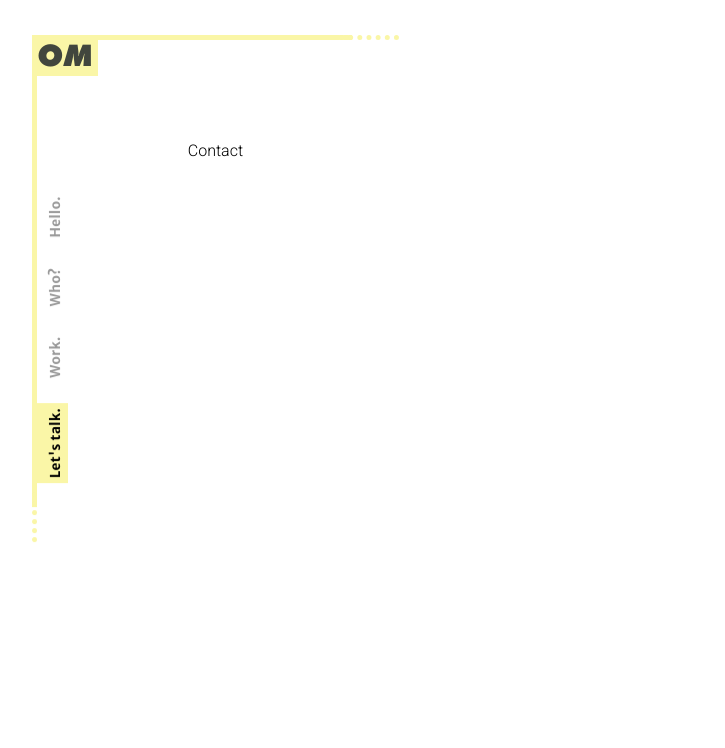
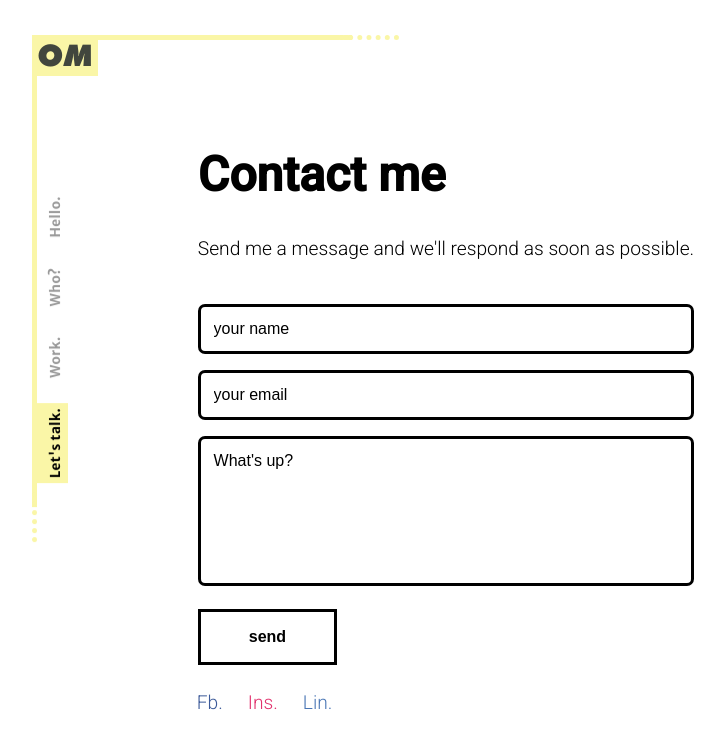
Before and after one commit to OrgesMihaj/toMIhaj-Front, a React (Create React App) app: page /contact in a window 1280 px wide. Shown: the top 748 px of the page, without its empty margins (32-757 px from the left). Built offline with nearby package versions, Linux system fonts and the light colour scheme.

Commit message:
Contact page: Social component; Form;

```diff
--- a/src/assets/sass/settings/colors.scss
+++ b/src/assets/sass/settings/colors.scss
@@ -19,9 +19,9 @@ $cover-background-color: #f6f6f6 !default;
 $cover-info-color: #404040 !default;
 $cover-contact-numbers-color: #000 !default;
 
-$contact-form-background-color: #2f221d !default;
+$contact-form-background-color: #fff !default;
 
 
 $service-description-color: #404040 !default;
 
-$form-color: #d3d1a2 !default;
+$form-color: #000 !default;
--- /dev/null
+++ b/src/components/Social.js
@@ -0,0 +1,21 @@
+import React from 'react';
+
+const Social = () => {
+    return (
+        <div className="c-social">
+            <ul className="c-social__list">
+                <li className="c-social__item">
+                    <a href="#" className="c-social__link social__link--facebook">Fb.</a>
+                </li>
+                <li className="c-social__item">
+                    <a href="#" className="c-social__link social__link--instagram">Ins.</a>
+                </li>
+                <li className="c-social__item">
+                    <a href="#" className="c-social__link social__link--linkedin">Lin.</a>
+                </li>
+            </ul>
+        </div>
+    )
+}
+
+export default Social;
--- a/src/pages/Contact.js
+++ b/src/pages/Contact.js
@@ -1,9 +1,55 @@
 import React from 'react';
 
+import Social from '../components/Social';
 
 const Contact = () => {
+
+    const formData = {
+        'name': React.useRef(),
+        'email': React.useRef(),
+        'message': React.useRef()
+    }
+
+    const sendData = () => {
+        alert(formData.name.current.value + " ("+ formData.email.current.value +")")
+    }
+
     return (
-        <p>Contact</p>
+        <div className="c-contact">
+
+			<div className="o-row">
+				<form className="o-form" action="">
+
+		    		<div className="o-form__header">
+		    			<h3 className="o-form__title">Contact me</h3>
+						<p className="o-form__subtitle">Send me a message and we'll respond as soon as possible.</p>
+		    		</div>
+
+					<ul className="o-form__list">
+						<li className="o-form__item">
+							<input type="text" ref={formData.name} className="o-form__control" placeholder="your name"/>
+						</li>
+
+						<li className="o-form__item">
+							<input type="email" ref={formData.email} className="o-form__control" placeholder="your email" />
+						</li>
+
+						<li className="o-form__item">
+							<textarea name="message" ref={formData.message} cols="20" rows="5" className="o-form__control o-form__textarea" placeholder="What's up?"></textarea>
+						</li>
+
+						<li className="o-form__item">
+							<input type="submit" className="o-form__button" onClick={sendData} value="send" />
+						</li>
+					</ul>
+		        </form>
+			</div>
+
+			<div className="o-row">
+                <Social />
+			</div>
+
+		</div>
     )
 }
 
```
